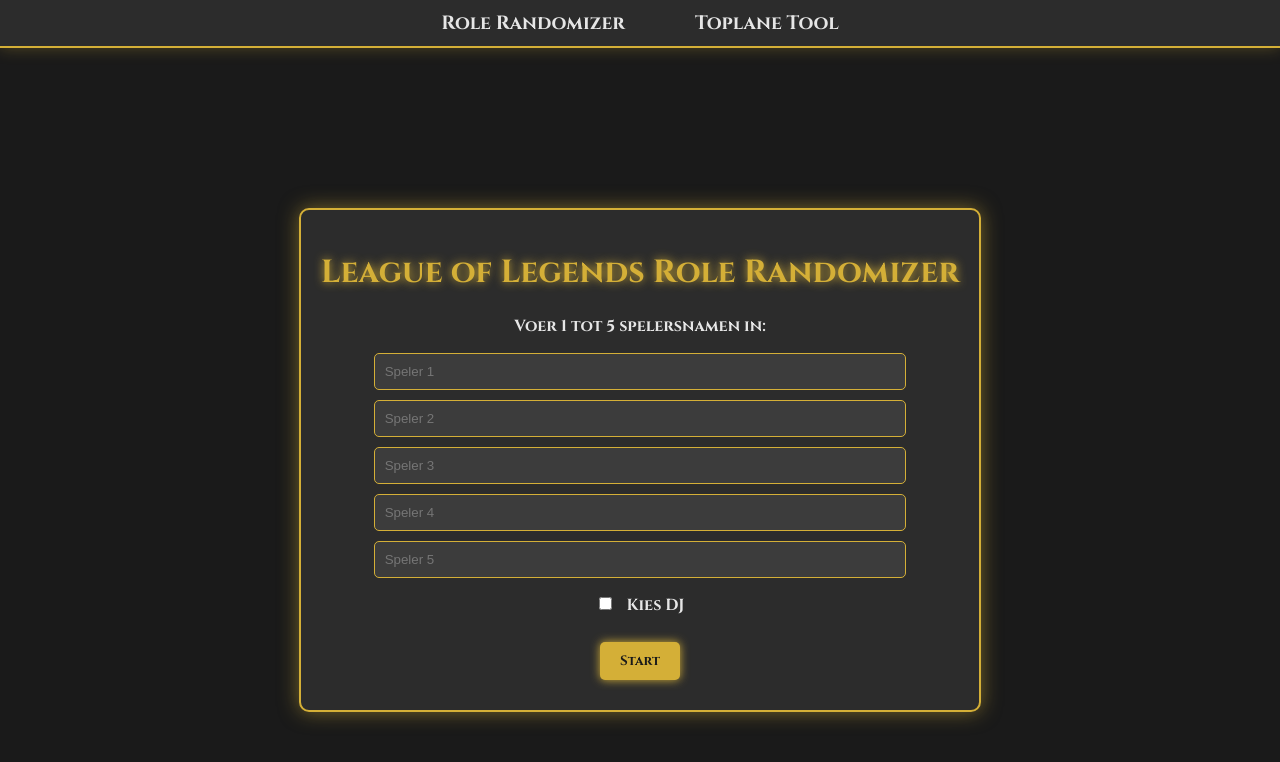
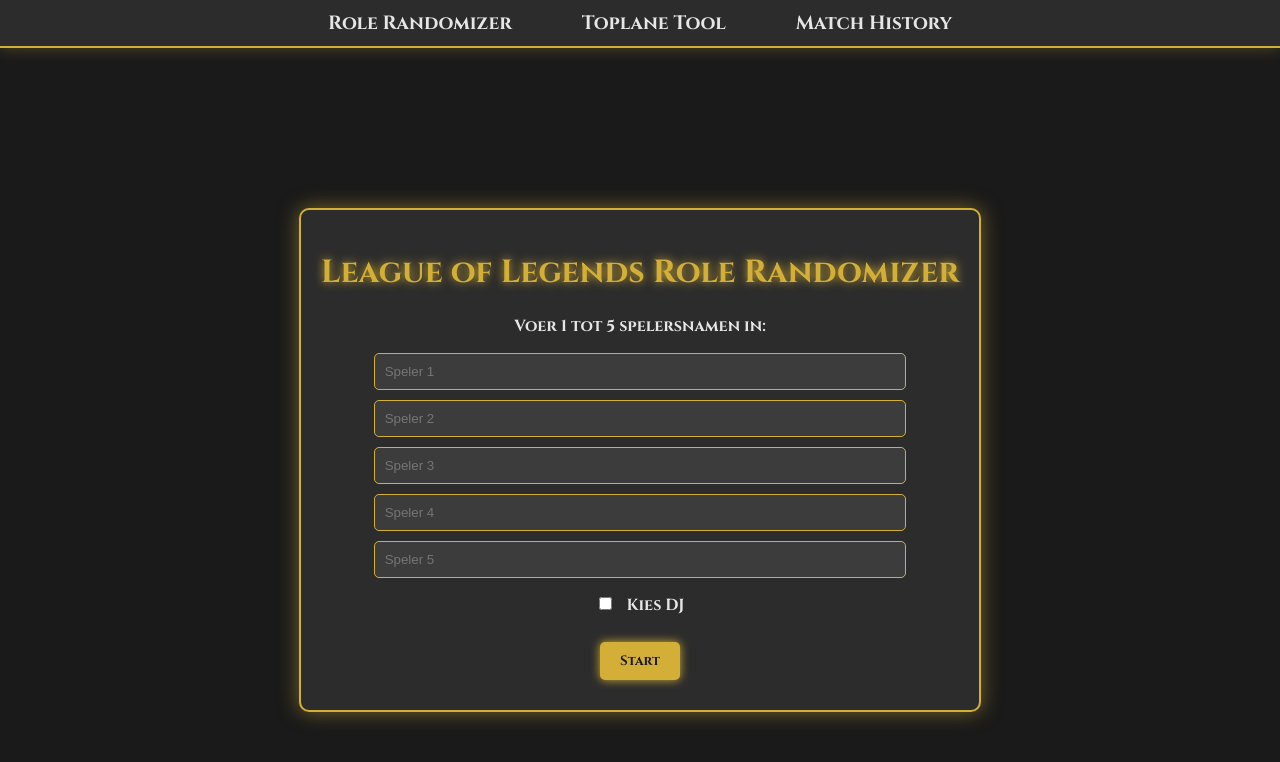
Before and after one commit to Pcquaknl/Leaguebois, a plain HTML site: page index.html in a window 1280 px wide. Drawn offline with Linux system fonts and the light colour scheme.

Commit message:
index.html

```diff
--- a/index.html
+++ b/index.html
@@ -1,3 +1,4 @@
+<!-- Updated index.html with new nav link -->
 <!DOCTYPE html>
 <html lang="nl">
 <head>
@@ -14,6 +15,7 @@
         <ul>
             <li><a href="index.html">Role Randomizer</a></li>
             <li><a href="tool.html">Toplane Tool</a></li>
+            <li><a href="match-history.html">Match History</a></li>
         </ul>
     </nav>
 
```
